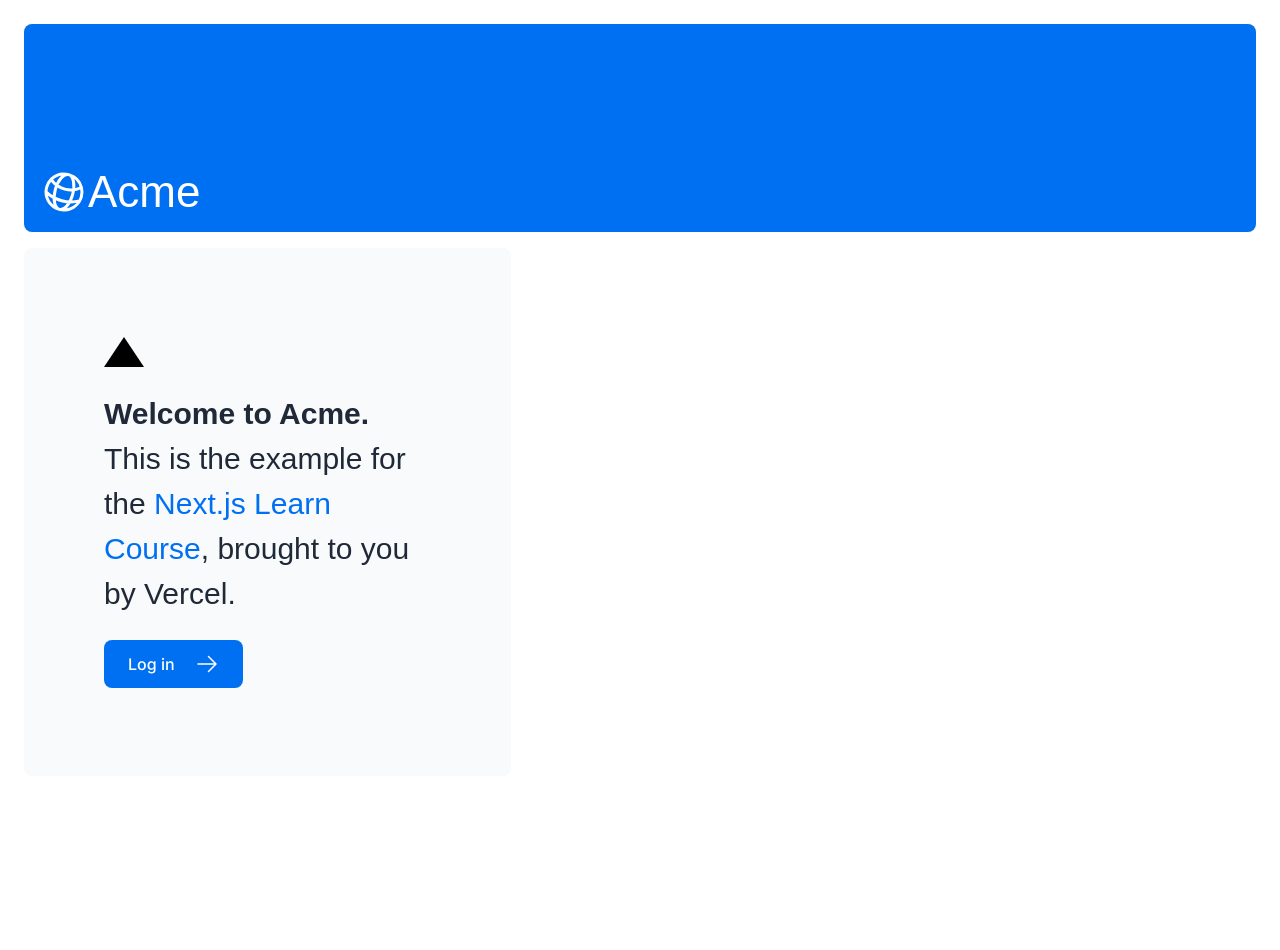
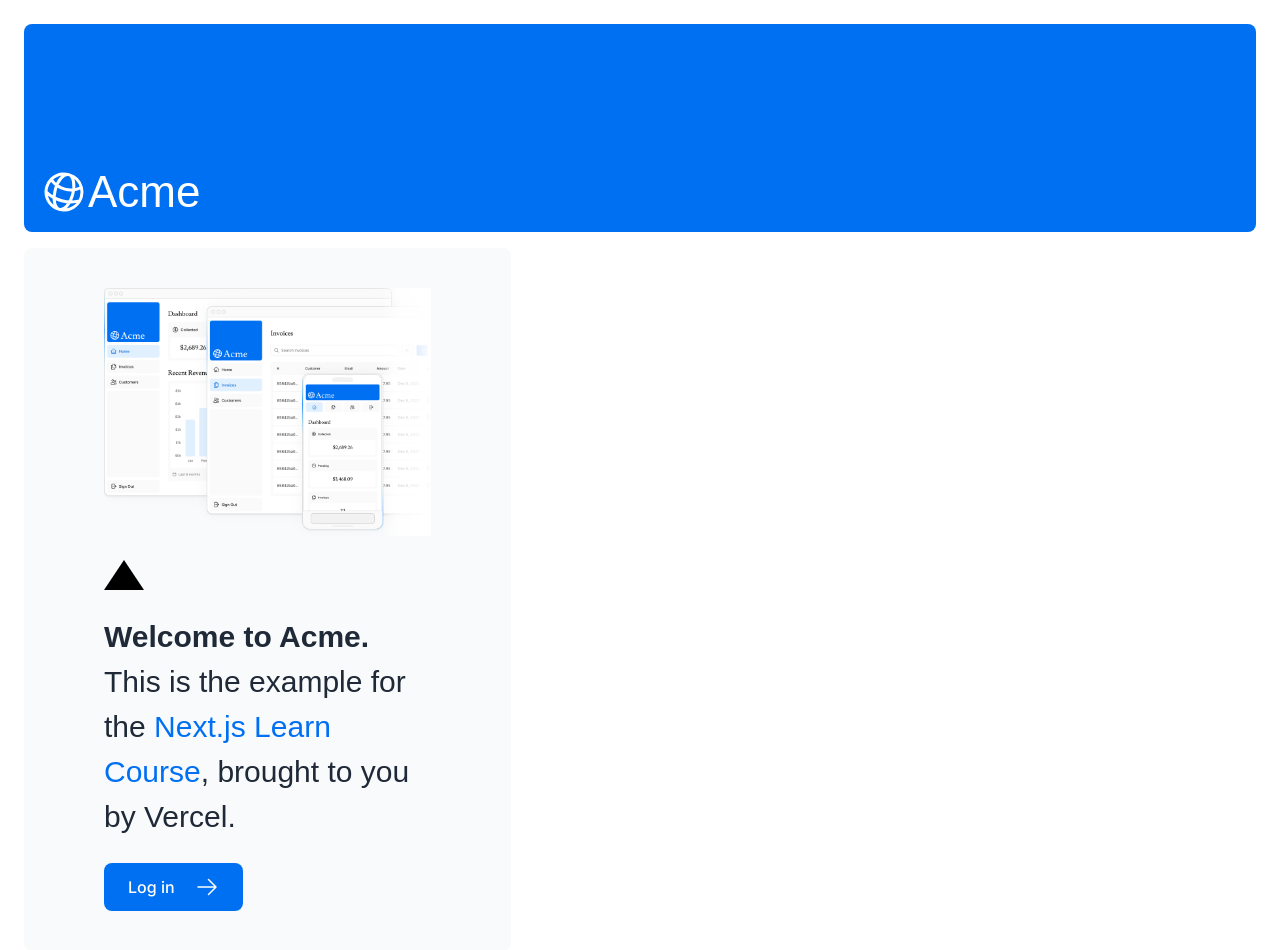
Before and after one commit to Hadayetullah/Next-Js-Lessions, a Next.js app: page / in a window 1280 px wide. Shown: the top 950 px of the page. Before the commit the page ends 800 px from the top, so only its background shows below. Built offline with nearby package versions, Linux system fonts and the light colour scheme; a web font is replaced by a local one.

Commit message:
Chapter 3 complete

```diff
--- a/app/page.tsx
+++ b/app/page.tsx
@@ -4,6 +4,8 @@
 
 import styles from '@/app/ui/home.module.css';
 import { lusitana } from '@/app/ui/fonts';
+
+import Image from 'next/image';
 
 export default function Page() {
   return (
@@ -13,6 +15,23 @@
       </div>
       <div className="mt-4 flex grow flex-col gap-4 md:flex-row">
         <div className="flex flex-col justify-center gap-6 rounded-lg bg-gray-50 px-6 py-10 md:w-2/5 md:px-20">
+          {/* Add Hero Images Here */}
+          <Image
+            src="/hero-desktop.png"
+            width={1000}
+            height={760}
+            className="hidden md:block"
+            alt="Screenshots of the dashboard project showing desktop version"
+          />
+
+          <Image
+            src="/hero-desktop.png"
+            width={560}
+            height={620}
+            className="block md:hidden"
+            alt="Screenshots of the dashboard project showing desktop version"
+          />
+
           {/* <div className="h-0 w-0 border-b-[30px] border-l-[20px] border-r-[20px] border-b-black border-l-transparent border-r-transparent" /> */}
           <div className={styles.shape} />
           <p
```
